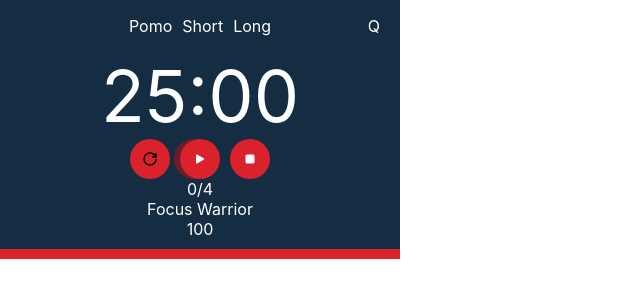
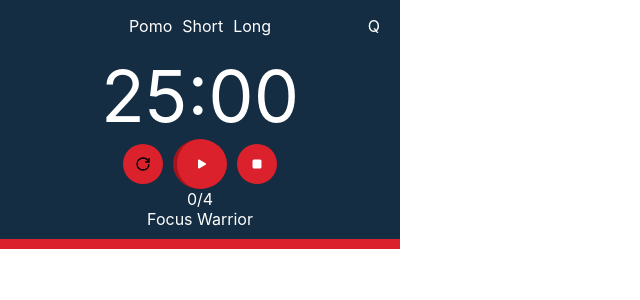
Before and after one commit to Keinnerross/espartan-pomodoro-app, a React (Create React App) app: page / in a window 1280 px wide. Shown: the top 300 px of the page, without its empty margins (0-640 px from the left). Built offline with nearby package versions, Linux system fonts and the light colour scheme.

Commit message:
barProgress Update

```diff
--- a/src/Components/pomodoro/navPomodoro.jsx
+++ b/src/Components/pomodoro/navPomodoro.jsx
@@ -3,13 +3,12 @@ import { context } from "../context/store";
 import "../../stylesheets/pomodoro/navPomodoro.css";
 
 const NavPomodoro = () => {
-  const { time, setTime } = useContext(context);
+  const { setTime } = useContext(context);
   const { pomoSetting } = useContext(context);
   const { shortBreak } = useContext(context);
   const { longBreak } = useContext(context);
   const { pomoSession, setPomoSession } = useContext(context);
   const {toggleSetting, setToggleSetting} = useContext(context);
-  const { isActive, setIsActive } = useContext(context);
 
   useEffect(() => {
     if (pomoSession == "Pomodoro") {
--- a/src/Components/pomodoro/pomocounter.jsx
+++ b/src/Components/pomodoro/pomocounter.jsx
@@ -5,11 +5,11 @@ import React, { useState, useContext, useEffect } from "react";
 import NavPomodoro from "./navPomodoro";
 import CycleCounter from "./cycleCounter";
 import "../../stylesheets/pomodoro/pomoCounter.css";
+import ProgressBar from "./progressbar";
 
 const PomoCounter = () => {
   const { time, setTime } = useContext(context);
   const { isActive, setIsActive } = useContext(context);
-  const { pomoSetting } = useContext(context);
 
   const showTime = (time) => {
     const min = parseInt(time / 60);
@@ -18,10 +18,6 @@ const PomoCounter = () => {
   };
 
   const [timeId, setTimeId] = useState(0);
-
-  /*State Bar-Progress Pomodoro */
-  const barProgress  = ((time / 60) //*ojo */
-  / pomoSetting) * 100;
 
   useEffect(() => {
     let runningPomo = null;
@@ -41,8 +37,6 @@ const PomoCounter = () => {
     console.log("effect");
   }, [isActive]);
 
-  /* CYCLE SYSTEM VALIDATION */
-
   /*TO DINAMIC TITLE */
   (() => {
     document.title = `${showTime(time)}`;
@@ -55,17 +49,17 @@ const PomoCounter = () => {
       </div>
       <div className="pomo-container">{showTime(time)}</div>
       <div className="buttons-pomo-container">
-        <div className="button-pomo rest">
+        <div className="button-pomo aux">
           <GrPowerReset />
         </div>
         <div
-          className="button-pomo play"
+          className={isActive ? "button-pomo play active" : "button-pomo play"}
           onClick={() => setIsActive(!isActive)}
         >
           {" "}
           <BsFillPlayFill />
         </div>
-        <div className="button-pomo stop">
+        <div className="button-pomo aux">
           <BsStopFill />
         </div>
       </div>
@@ -74,9 +68,8 @@ const PomoCounter = () => {
         /4
       </span>
       <span>Focus Warrior</span>
-      {barProgress}
       <div className="pomo-bar-container">
-        <div className="pomo-bar-progress" style={{ width: `${barProgress}%` }}></div>
+        <ProgressBar />
       </div>
     </div>
   );
--- /dev/null
+++ b/src/Components/pomodoro/progressbar.jsx
@@ -0,0 +1,36 @@
+import React, { useState, useEffect, useContext } from "react";
+import { context } from "../context/store";
+import "../../stylesheets/pomodoro/progressbar.css";
+
+const ProgressBar = () => {
+  const { time } = useContext(context);
+  const { pomoSetting } = useContext(context);
+  const { shortBreak } = useContext(context);
+  const { longBreak } = useContext(context);
+  const { pomoSession } = useContext(context);
+  const [barValue, setBarValue] = useState(0);
+
+  useEffect(() => {
+    if (pomoSession == "Pomodoro") {
+      setBarValue(pomoSetting);
+    } else if (pomoSession == "Short") {
+      setBarValue(shortBreak);
+    } else if (pomoSession == "Long") {
+      setBarValue(longBreak);
+    }
+  }, [time]);
+
+  const barProgress = ((time / 60) / barValue) * 100;
+
+  return (
+    <>
+      <div
+        className="pomo-bar-progress"
+        style={{ width: `${barProgress}%` }}
+      ></div>
+      <div>{barProgress}</div>
+    </>
+  );
+};
+
+export default ProgressBar;
--- a/src/stylesheets/pomodoro/pomoCounter.css
+++ b/src/stylesheets/pomodoro/pomoCounter.css
@@ -12,12 +12,22 @@
   font-size: 72px;
 }
 .play {
-  box-shadow: -6px 0px 0px 0px #9d131aa1;
+  /* box-shadow: -6px 0px 0px 0px #9d131aa1; */
+  border-left: 4px #8b0d13a1 solid;
+  width: 50px;
+  height: 50px;
 }
 
-.button-pomo {
+.active {
+  margin-right: 3px;
+  border: 0;
+}
+
+.aux {
   width: 40px;
   height: 40px;
+}
+.button-pomo {
   display: flex;
   align-items: center;
   justify-content: center;
@@ -32,20 +42,10 @@
 
 .buttons-pomo-container {
   display: flex;
+  align-items: center;
   gap: 10px;
 }
 
-.cycle-view{
+.cycle-view {
   display: flex;
 }
-
-.pomo-bar-container{
-  width: 100%;
-  height: 10px;
-  margin-top: 10px;
-}
-
-.pomo-bar-progress{
-  height: 10px;
-  background-color: var(--red);
-}
--- /dev/null
+++ b/src/stylesheets/pomodoro/progressbar.css
@@ -0,0 +1,11 @@
+.pomo-bar-container {
+    width: 100%;
+    height: 10px;
+    margin-top: 10px;
+  }
+
+  .pomo-bar-progress {
+    max-width: 100%;
+    height: 10px;
+    background-color: var(--red);
+  }
```
